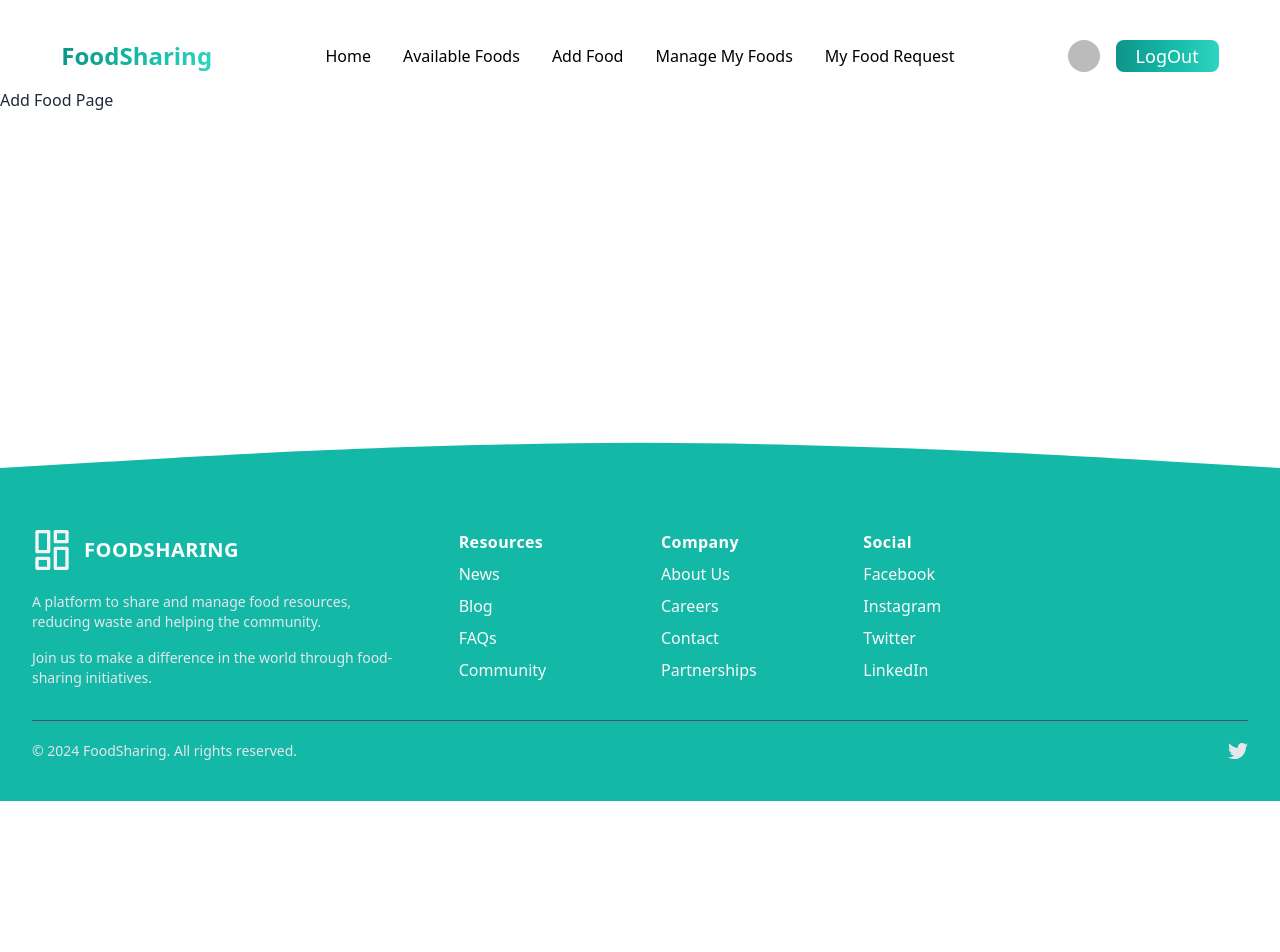
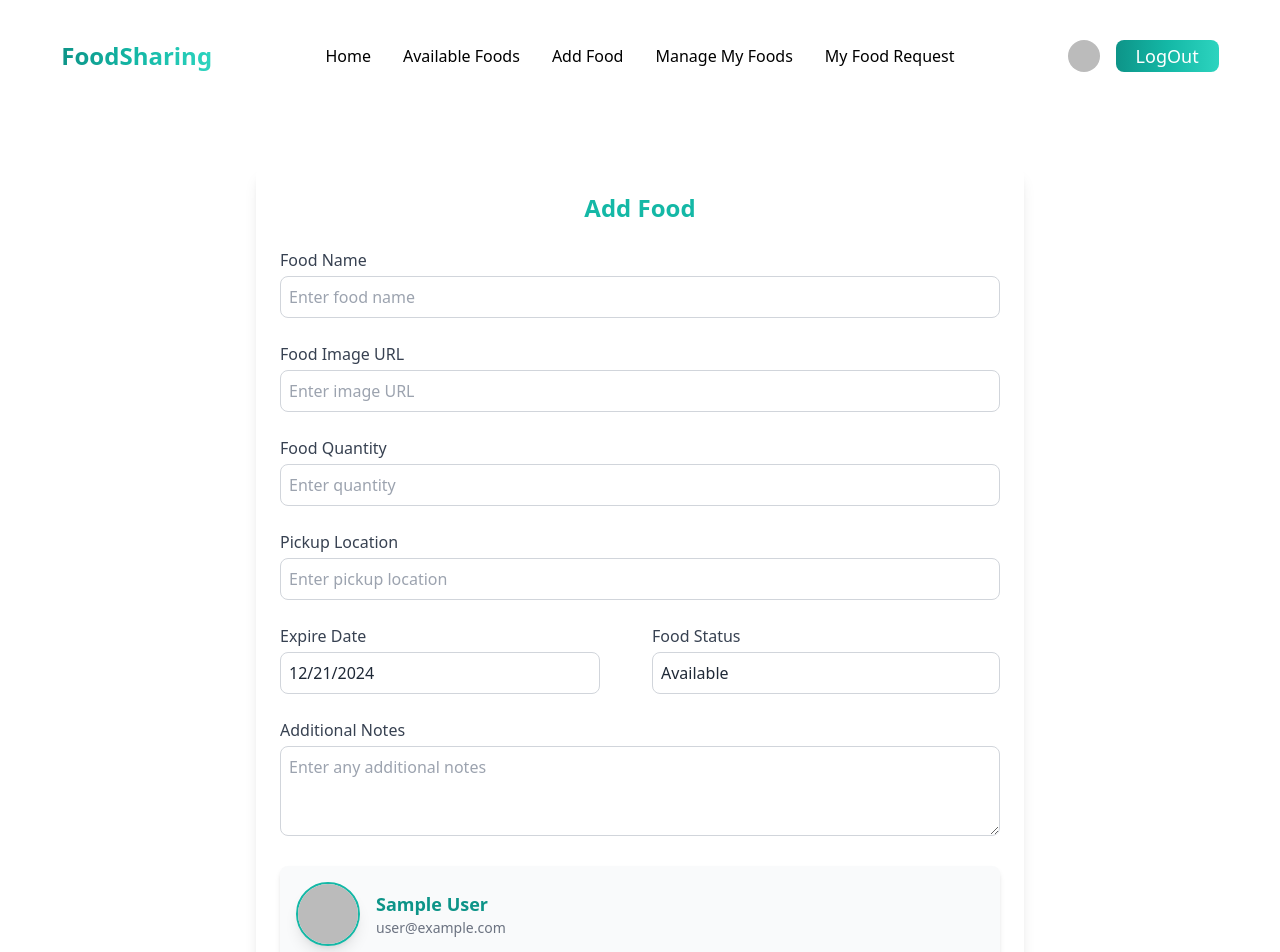
Before and after one commit to MukitHossen7/B10A11-Food-Sharing-Website, a React (Vite) app: page /addFood in a window 1280 px wide. Shown: the top 952 px of the page. Before the commit the page ends 801 px from the top, so only its background shows below. Built offline with nearby package versions, Linux system fonts and the light colour scheme; no server answers; sample sign-in values are in the browser's storage.

Commit message:
design available food page in project requirnment

```diff
--- a/package.json
+++ b/package.json
@@ -10,8 +10,11 @@
     "preview": "vite preview"
   },
   "dependencies": {
+    "axios": "^1.7.9",
+    "date-fns": "^4.1.0",
     "firebase": "^11.1.0",
     "react": "^18.3.1",
+    "react-datepicker": "^7.5.0",
     "react-dom": "^18.3.1",
     "react-hot-toast": "^2.4.1",
     "react-icons": "^5.4.0",
--- a/src/Pages/AddFood/AddFood.jsx
+++ b/src/Pages/AddFood/AddFood.jsx
@@ -1,7 +1,188 @@
+import { format } from "date-fns";
+import { useContext, useState } from "react";
+import DatePicker from "react-datepicker";
+
+import "react-datepicker/dist/react-datepicker.css";
+import { AuthContext } from "./../../Provider/AuthProvider";
 const AddFood = () => {
+  const [startDate, setStartDate] = useState(new Date());
+  const { user } = useContext(AuthContext);
+  const handleAddFood = (e) => {
+    e.preventDefault();
+    const foodName = e.target.foodName.value;
+    const foodImg = e.target.photo.value;
+    const foodQuantity = parseInt(e.target.foodQuantity.value);
+    const location = e.target.pickupLocation.value;
+    const expireDate = format(new Date(startDate), "P");
+    const status = e.target.status.value;
+    const additionalNotes = e.target.additionalNotes.value;
+    const addFoodData = {
+      foodName,
+      foodImg,
+      foodQuantity,
+      location,
+      expireDate,
+      additionalNotes,
+      status,
+      donatorImage: user?.photoURL,
+      donatorName: user?.displayName,
+      donatorEmail: user?.email,
+    };
+    console.log(addFoodData);
+  };
   return (
     <div>
-      <h3>Add Food Page</h3>
+      <div className="py-20 flex items-center justify-center p-6">
+        <div className="bg-white shadow-lg rounded-lg p-6 w-full max-w-3xl">
+          <h2 className="text-2xl font-bold text-teal-500 text-center mb-6">
+            Add Food
+          </h2>
+          <form className="space-y-6" onSubmit={handleAddFood}>
+            {/* Food Name */}
+            <div>
+              <label
+                htmlFor="foodName"
+                className="block text-gray-700 font-medium mb-1"
+              >
+                Food Name
+              </label>
+              <input
+                type="text"
+                name="foodName"
+                placeholder="Enter food name"
+                className="w-full p-2 border border-gray-300 rounded-lg focus:outline-none focus:ring-2 focus:ring-teal-500"
+                required
+              />
+            </div>
+
+            {/* Food Image */}
+            <div>
+              <label
+                htmlFor="foodImage"
+                className="block text-gray-700 font-medium mb-1"
+              >
+                Food Image URL
+              </label>
+              <input
+                type="url"
+                name="photo"
+                placeholder="Enter image URL"
+                className="w-full p-2 border border-gray-300 rounded-lg focus:outline-none focus:ring-2 focus:ring-teal-500"
+                required
+              />
+            </div>
+
+            {/* Food Quantity */}
+            <div>
+              <label
+                htmlFor="foodQuantity"
+                className="block text-gray-700 font-medium mb-1"
+              >
+                Food Quantity
+              </label>
+              <input
+                type="text"
+                name="foodQuantity"
+                placeholder="Enter quantity"
+                className="w-full p-2 border border-gray-300 rounded-lg focus:outline-none focus:ring-2 focus:ring-teal-500"
+                required
+              />
+            </div>
+
+            {/* Pickup Location */}
+            <div>
+              <label
+                htmlFor="pickupLocation"
+                className="block text-gray-700 font-medium mb-1"
+              >
+                Pickup Location
+              </label>
+              <input
+                type="text"
+                name="pickupLocation"
+                placeholder="Enter pickup location"
+                className="w-full p-2 border border-gray-300 rounded-lg focus:outline-none focus:ring-2 focus:ring-teal-500"
+                required
+              />
+            </div>
+            <div className="flex flex-col lg:flex-row gap-6 items-center">
+              {/* Expire Date */}
+              <div className="w-full lg:w-1/2">
+                <label
+                  htmlFor="expireDate"
+                  className="block text-gray-700 font-medium mb-1"
+                >
+                  Expire Date
+                </label>
+
+                <DatePicker
+                  selected={startDate}
+                  onChange={(date) => setStartDate(date)}
+                  className="w-full lg:w-80 p-2 border border-gray-300 rounded-lg focus:outline-none focus:ring-2 focus:ring-teal-500"
+                  required
+                />
+              </div>
+
+              {/* Food Status */}
+              <div className="w-full lg:w-1/2 ">
+                <label
+                  htmlFor="expireDate"
+                  className="block text-gray-700 font-medium mb-1"
+                >
+                  Food Status
+                </label>
+                <input
+                  defaultValue="Available"
+                  readOnly
+                  name="status"
+                  className="w-full p-2 border border-gray-300 rounded-lg focus:outline-none focus:ring-2 focus:ring-teal-500"
+                  required
+                />
+              </div>
+            </div>
+
+            {/* Additional Notes */}
+            <div>
+              <label
+                htmlFor="additionalNotes"
+                className="block text-gray-700 font-medium mb-1"
+              >
+                Additional Notes
+              </label>
+              <textarea
+                id="additionalNotes"
+                name="additionalNotes"
+                placeholder="Enter any additional notes"
+                className="w-full p-2 border border-gray-300 rounded-lg focus:outline-none focus:ring-2 focus:ring-teal-500"
+                rows="3"
+              ></textarea>
+            </div>
+
+            {/* Donator Info */}
+            <div className="flex items-center space-x-4 mt-6 bg-gray-50 p-4 rounded-lg shadow-md">
+              <img
+                src={user?.photoURL}
+                alt="Donor Profile"
+                className="w-16 h-16 rounded-full border-2 border-teal-500 shadow-lg"
+              />
+              <div>
+                <p className="text-lg font-semibold text-teal-600">
+                  {user?.displayName}
+                </p>
+                <p className="text-sm text-gray-500"> {user?.email} </p>
+              </div>
+            </div>
+
+            {/* Submit Button */}
+            <button
+              type="submit"
+              className="w-full bg-teal-500 text-white font-medium py-2 rounded-lg hover:bg-teal-600 focus:outline-none focus:ring-2 focus:ring-teal-500"
+            >
+              Add Food
+            </button>
+          </form>
+        </div>
+      </div>
     </div>
   );
 };
--- a/src/Pages/AvailableFoods/AvailableFoods.jsx
+++ b/src/Pages/AvailableFoods/AvailableFoods.jsx
@@ -1,7 +1,71 @@
+import axios from "axios";
+import { useEffect, useState } from "react";
+import { FaSearch, FaSort } from "react-icons/fa";
+
 const AvailableFoods = () => {
+  const [foods, setFoods] = useState([]);
+  const [layout, setLayout] = useState(3);
+  useEffect(() => {
+    // Fetch available foods from the API
+    axios.get("https://server-side-navy.vercel.app/movies").then((response) => {
+      setFoods(response.data);
+    });
+  }, []);
+
+  const toggleLayout = () => {
+    setLayout((prev) => (prev === 3 ? 2 : 3));
+  };
+  console.log(layout);
   return (
-    <div>
-      <h3>Available food section</h3>
+    <div className="pb-20 pt-10">
+      <div className=" w-11/12 md:w-11/12 lg:w-11/12 xl:container mx-auto">
+        <h1 className="text-2xl lg:text-3xl font-bold text-center mb-6 text-teal-600">
+          Available Foods
+        </h1>
+
+        <div className="flex flex-col gap-6 lg:flex-row justify-between items-center mb-6">
+          <button className="flex items-center gap-2 bg-teal-500 text-white px-4 py-2 rounded hover:bg-teal-600">
+            <FaSort /> Sort by Expire Date
+          </button>
+
+          <div className="flex items-center gap-2 border rounded px-2  shadow-md">
+            <FaSearch className="text-teal-500" />
+            <input
+              type="text"
+              placeholder="Search food name"
+              className="outline-none px-2 py-1 bg-transparent"
+            />
+          </div>
+
+          <button
+            onClick={toggleLayout}
+            className="bg-teal-500 text-white px-4 py-2 rounded hover:bg-teal-600"
+          >
+            Toggle Layout
+          </button>
+        </div>
+
+        <div className={`grid sm:grid-cols-1 lg:grid-cols-${layout} gap-6 `}>
+          {foods.map((food, idx) => (
+            <div
+              key={idx}
+              className="rounded shadow-md p-4 flex flex-col items-start  hover:shadow-xl transition-shadow"
+            >
+              <img
+                src={food.image}
+                alt={food.name}
+                className="w-full h-32 object-cover rounded mb-4"
+              />
+              <h2 className="text-xl font-semibold mb-2 ">Momos</h2>
+              <p className="text-gray-600 mb-1">Quantity: 10</p>
+              <p className="text-gray-600 mb-3">Expire Date: 10/12/2025</p>
+              <button className="mt-auto bg-teal-500 text-white px-4 py-2 rounded hover:bg-teal-600">
+                View Details
+              </button>
+            </div>
+          ))}
+        </div>
+      </div>
     </div>
   );
 };
```
Also changed, not shown: 1 other file (tests, documents, lock files or other folders).
